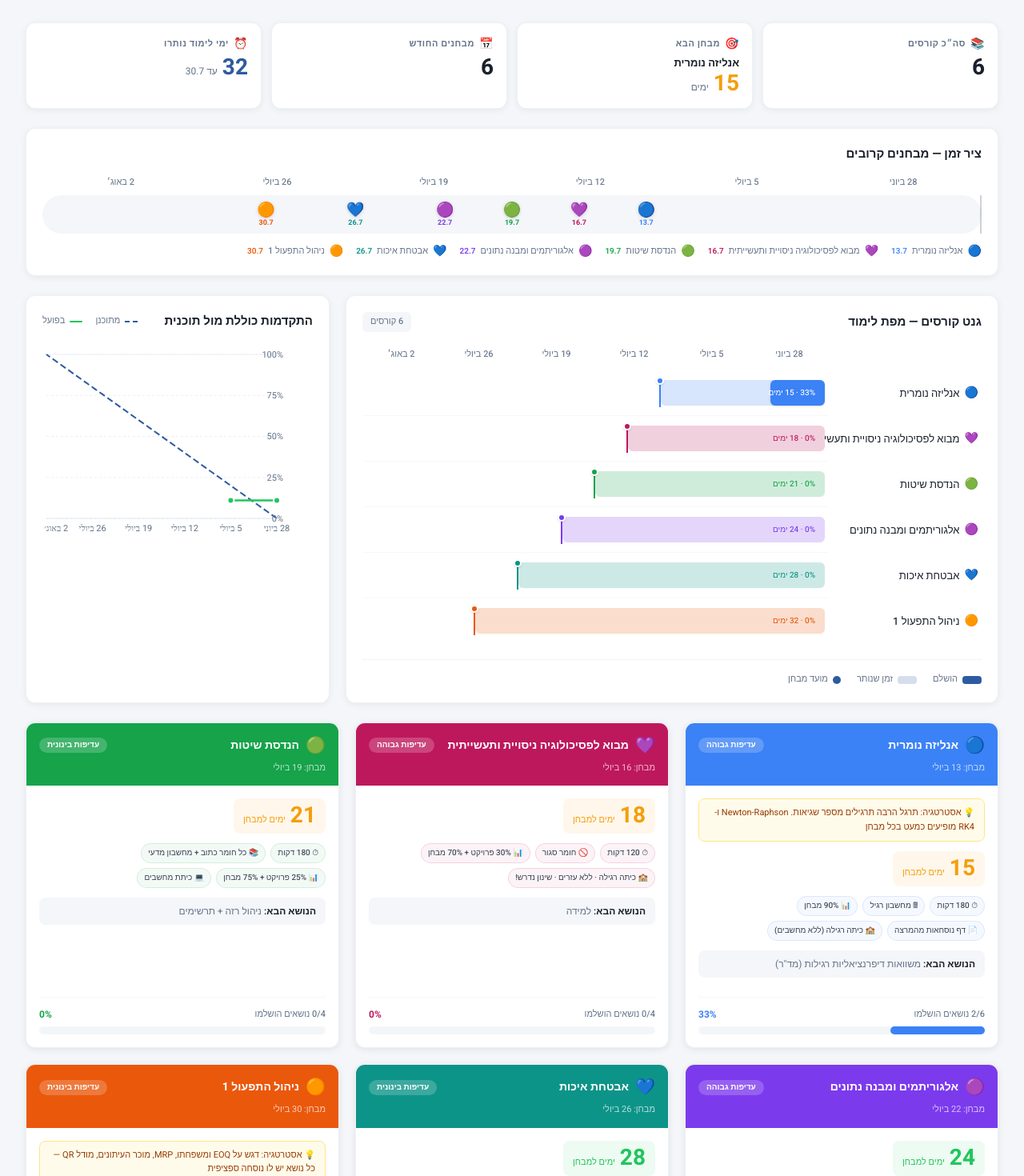
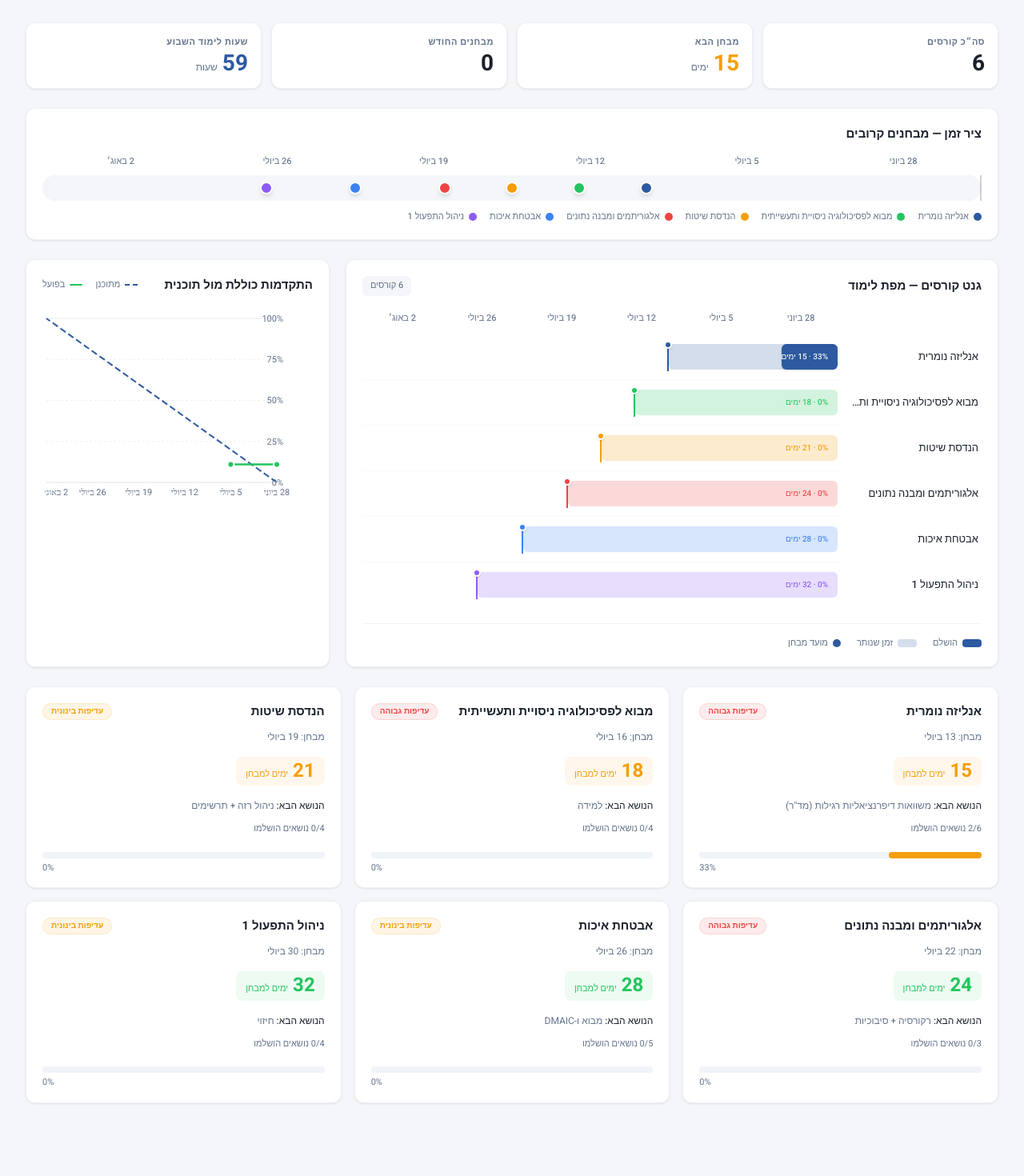
Before and after one commit to mrdz462zsr-cmd/exam-ready, a React (Vite) app: page / in a window 1280 px wide. Shown: the part 120-1590 px from the top of the page at 80% size. After the commit the page ends 1531 px from the top, so only its background shows below. Built offline with nearby package versions, Linux system fonts and the light colour scheme; the HTML template or start-up script is replaced by a standard one.

Commit message:
Revert "Visual redesign: colored course cards with full exam details"
This reverts commit ab9aa49f74cc47ab81fbe0655d4829547403b7f2.

```diff
--- a/src/components/CoursesOverview.jsx
+++ b/src/components/CoursesOverview.jsx
@@ -3,55 +3,6 @@ import {
   LineChart, Line, XAxis, YAxis, CartesianGrid, Tooltip,
   ResponsiveContainer, ReferenceLine,
 } from 'recharts';
-
-const COURSE_META = {
-  'course-1': {
-    color: '#3B82F6',
-    emoji: '🔵',
-    details: ['⏱ 180 דקות', '🖩 מחשבון רגיל', '📊 90% מבחן', '📄 דף נוסחאות מהמרצה', '🏫 כיתה רגילה (ללא מחשבים)'],
-    strategy: '💡 אסטרטגיה: תרגל הרבה תרגילים מספר שגיאות. Newton-Raphson ו-RK4 מופיעים כמעט בכל מבחן',
-  },
-  'course-2': {
-    color: '#BE185D',
-    emoji: '💜',
-    details: ['⏱ 120 דקות', '🚫 חומר סגור', '📊 30% פרויקט + 70% מבחן', '🏫 כיתה רגילה · ללא עזרים · שינון נדרש!'],
-  },
-  'course-3': {
-    color: '#16A34A',
-    emoji: '🟢',
-    details: ['⏱ 180 דקות', '📚 כל חומר כתוב + מחשבון מדעי', '📊 25% פרויקט + 75% מבחן', '💻 כיתת מחשבים'],
-  },
-  'course-4': {
-    color: '#7C3AED',
-    emoji: '🟣',
-    details: ['⏱ 180 דקות', '✏️ 2 דפי A4 דו״צ כתיבה עצמית', '📊 10% תרגילים + 90% מבחן', '💻 כיתת מחשבים'],
-  },
-  'course-5': {
-    color: '#0D9488',
-    emoji: '💙',
-    details: ['⏱ 180 דקות', '📝 6 דפים דו״צ כתיבה עצמית', '📊 10% תרגילים + 90% מבחן', '❌ לא כולל טבלאות גנריות'],
-  },
-  'course-6': {
-    color: '#EA580C',
-    emoji: '🟠',
-    details: ['⏱ 180 דקות', '📚 כל חומר כתוב ומודפס', '📊 20% פרויקט + 80% מבחן', '🏫 כיתה רגילה'],
-    strategy: '💡 אסטרטגיה: דגש על EOQ ומשפחתו, MRP, מוכר העיתונים, מודל QR — כל נושא יש לו נוסחה ספציפית',
-  },
-};
-
-const DEFAULT_META = { color: '#6B7280', emoji: '📘', details: [] };
-
-function getCourseMeta(course) {
-  if (COURSE_META[course.id]) return COURSE_META[course.id];
-  const name = course.courseName;
-  if (name.includes('נומרית')) return COURSE_META['course-1'];
-  if (name.includes('פסיכולוגיה')) return COURSE_META['course-2'];
-  if (name.includes('שיטות')) return COURSE_META['course-3'];
-  if (name.includes('אלגוריתמים')) return COURSE_META['course-4'];
-  if (name.includes('איכות')) return COURSE_META['course-5'];
-  if (name.includes('תפעול')) return COURSE_META['course-6'];
-  return DEFAULT_META;
-}
 
 const PRIORITY_STYLES = {
   high: { label: 'עדיפות גבוהה', className: 'bg-red/10 text-red border border-red/15' },
@@ -77,17 +28,39 @@ function getCompletionPct(topics) {
   return Math.round((topics.filter(t => t.status === 'completed').length / topics.length) * 100);
 }
 
-function KPISummaryCard({ title, emoji, children }) {
+function getPlannedHoursThisWeek(courses) {
+  return courses.reduce((sum, c) => {
+    const daysLeft = getDaysLeft(c.examDate);
+    if (daysLeft <= 0) return sum;
+    const completedHours = c.topics.filter(t => t.status === 'completed').reduce((s, t) => s + t.estimatedHours, 0);
+    const totalHours = c.topics.reduce((s, t) => s + t.estimatedHours, 0);
+    const remainingHours = totalHours - completedHours;
+    const weeksLeft = Math.max(1, Math.ceil(daysLeft / 7));
+    return sum + Math.round(remainingHours / weeksLeft);
+  }, 0);
+}
+
+function getExamsThisMonth(courses) {
+  const now = new Date();
+  const endOfMonth = new Date(now.getFullYear(), now.getMonth() + 1, 0);
+  endOfMonth.setHours(23, 59, 59);
+  return courses.filter(c => {
+    const exam = new Date(c.examDate);
+    return exam >= now && exam <= endOfMonth;
+  }).length;
+}
+
+function KPISummaryCard({ title, children }) {
   return (
-    <div className="bg-white rounded-xl shadow-[0_2px_8px_rgba(0,0,0,0.06)] border border-grey-border/60 p-4 flex flex-col gap-1.5 min-w-[140px] hover:shadow-md transition-shadow duration-200">
-      <p className="text-[11px] uppercase tracking-wider text-text-muted font-semibold flex items-center gap-1.5">
-        {emoji && <span className="text-sm">{emoji}</span>}
-        {title}
-      </p>
+    <div className="bg-white rounded-xl shadow-[0_1px_3px_rgba(0,0,0,0.06),0_1px_2px_rgba(0,0,0,0.04)] border border-grey-border/60 p-4 flex flex-col gap-1 min-w-[140px]">
+      <p className="text-[11px] uppercase tracking-wider text-text-muted font-semibold">{title}</p>
       {children}
     </div>
   );
 }
+
+// Course color palette
+const COURSE_COLORS = ['#2D5AA0', '#22C55E', '#F59E0B', '#EF4444', '#3B82F6', '#8B5CF6'];
 
 function OverallProgressChart({ courses }) {
   const { data, actualLineColor } = useMemo(() => {
@@ -123,7 +96,7 @@ function OverallProgressChart({ courses }) {
   }, [courses]);
 
   return (
-    <div className="bg-white rounded-xl shadow-[0_2px_8px_rgba(0,0,0,0.06)] border border-grey-border/60 p-5">
+    <div className="bg-white rounded-xl shadow-[0_1px_3px_rgba(0,0,0,0.06),0_1px_2px_rgba(0,0,0,0.04)] border border-grey-border/60 p-5">
       <div className="flex items-center justify-between mb-5">
         <h3 className="text-[15px] font-bold text-text-primary">התקדמות כוללת מול תוכנית</h3>
         <div className="flex items-center gap-4">
@@ -188,13 +161,13 @@ function CoursesGantt({ courses, onSelectCourse }) {
       labels.push(weekStart.toLocaleDateString('he-IL', { day: 'numeric', month: 'short', timeZone: 'Asia/Jerusalem' }));
     }
 
-    const rows = courses.map((c) => {
-      const meta = getCourseMeta(c);
+    const rows = courses.map((c, idx) => {
       const exam = new Date(c.examDate);
       exam.setHours(0, 0, 0, 0);
       const daysToExam = Math.max(0, Math.floor((exam - today) / 86400000));
       const completedPct = getCompletionPct(c.topics);
       const barWidthPct = Math.min(100, (daysToExam / (tw * 7)) * 100);
+      const color = COURSE_COLORS[idx % COURSE_COLORS.length];
 
       let status = 'upcoming';
       if (completedPct === 100) status = 'completed';
@@ -204,11 +177,10 @@ function CoursesGantt({ courses, onSelectCourse }) {
       return {
         id: c.id,
         name: c.courseName,
-        emoji: meta.emoji,
         daysLeft: daysToExam,
         completedPct,
         barWidthPct,
-        color: meta.color,
+        color,
         status,
         examDate: c.examDate,
       };
@@ -225,7 +197,7 @@ function CoursesGantt({ courses, onSelectCourse }) {
   };
 
   return (
-    <div className="bg-white rounded-xl shadow-[0_2px_8px_rgba(0,0,0,0.06)] border border-grey-border/60 p-5">
+    <div className="bg-white rounded-xl shadow-[0_1px_3px_rgba(0,0,0,0.06),0_1px_2px_rgba(0,0,0,0.04)] border border-grey-border/60 p-5">
       <div className="flex items-center justify-between mb-5">
         <h3 className="text-[15px] font-bold text-text-primary">גנט קורסים — מפת לימוד</h3>
         <span className="text-[11px] text-text-muted bg-grey-bg px-2.5 py-1 rounded-md font-medium">
@@ -235,7 +207,8 @@ function CoursesGantt({ courses, onSelectCourse }) {
 
       <div className="overflow-x-auto">
         <div className="min-w-[500px]">
-          <div className="flex items-center mb-3 mr-48">
+          {/* Week headers */}
+          <div className="flex items-center mb-3 mr-44">
             {weekLabels.map((label, i) => (
               <div key={i} className="flex-1 text-center text-[11px] font-medium text-text-muted">
                 {label}
@@ -243,17 +216,18 @@ function CoursesGantt({ courses, onSelectCourse }) {
             ))}
           </div>
 
+          {/* Course rows */}
           {courseRows.map((row, idx) => (
             <div key={row.id}>
               <div
                 className="flex items-center cursor-pointer rounded-lg py-2.5 px-1 hover:bg-grey-bg/50 transition-colors"
                 onClick={() => onSelectCourse(row.id)}
               >
-                <span className="w-48 text-[13px] text-text-primary truncate shrink-0 pl-3 font-medium flex items-center gap-1.5">
-                  <span className="text-sm">{row.emoji}</span>
+                <span className="w-44 text-[13px] text-text-primary truncate shrink-0 pl-3 font-medium">
                   {row.name}
                 </span>
                 <div className="flex-1 relative h-9">
+                  {/* Full bar (time until exam) */}
                   <div
                     className={`absolute top-0.5 h-8 rounded-md transition-all duration-300 shadow-sm ${STATUS_BAR_CLASSES[row.status]}`}
                     style={{
@@ -263,6 +237,7 @@ function CoursesGantt({ courses, onSelectCourse }) {
                       opacity: 0.2,
                     }}
                   />
+                  {/* Completed portion */}
                   <div
                     className="absolute top-0.5 h-8 rounded-md transition-all duration-500 shadow-sm"
                     style={{
@@ -271,9 +246,11 @@ function CoursesGantt({ courses, onSelectCourse }) {
                       backgroundColor: row.color,
                     }}
                   />
+                  {/* Label */}
                   <span className="absolute top-0.5 h-8 flex items-center px-2 text-[10px] font-medium" style={{ right: '4px', color: row.completedPct > 30 ? '#fff' : row.color }}>
                     {row.completedPct}% · {row.daysLeft} ימים
                   </span>
+                  {/* Exam marker */}
                   <div
                     className="absolute top-0 h-9 w-0.5"
                     style={{ right: `${row.barWidthPct}%`, backgroundColor: row.color }}
@@ -282,12 +259,13 @@ function CoursesGantt({ courses, onSelectCourse }) {
                   </div>
                 </div>
               </div>
-              {idx < courseRows.length - 1 && <div className="mr-48 border-b border-grey-border/30" />}
+              {idx < courseRows.length - 1 && <div className="mr-44 border-b border-grey-border/30" />}
             </div>
           ))}
         </div>
       </div>
 
+      {/* Legend */}
       <div className="flex flex-wrap gap-5 mt-5 pt-4 border-t border-grey-border/50">
         <div className="flex items-center gap-1.5">
           <span className="w-6 h-2.5 rounded-sm bg-navy-light" />
@@ -316,23 +294,10 @@ export default function CoursesOverview({ courses, onSelectCourse, onAddCourse,
   }, [courses]);
 
   const closestDays = closestExam ? getDaysLeft(closestExam.examDate) : 0;
-  const closestMeta = closestExam ? getCourseMeta(closestExam) : null;
+  const examsThisMonth = useMemo(() => getExamsThisMonth(courses), [courses]);
+  const plannedHours = useMemo(() => getPlannedHoursThisWeek(courses), [courses]);
 
-  const upcomingExams = useMemo(() => courses.filter(c => getDaysLeft(c.examDate) > 0).length, [courses]);
-
-  const lastExamInfo = useMemo(() => {
-    if (courses.length === 0) return { daysLeft: 0, dateLabel: '' };
-    const lastExam = courses.reduce((max, c) => {
-      const d = new Date(c.examDate);
-      return d > new Date(max.examDate) ? c : max;
-    });
-    const d = new Date(lastExam.examDate);
-    return {
-      daysLeft: getDaysLeft(lastExam.examDate),
-      dateLabel: `${d.getDate()}.${d.getMonth() + 1}`,
-    };
-  }, [courses]);
-
+  // Timeline: compute week range across all courses
   const timeline = useMemo(() => {
     if (courses.length === 0) return { weeks: [], courseMarkers: [] };
 
@@ -353,23 +318,20 @@ export default function CoursesOverview({ courses, onSelectCourse, onAddCourse,
       weekStart.setDate(weekStart.getDate() + i * 7);
       weeks.push({
         label: weekStart.toLocaleDateString('he-IL', { day: 'numeric', month: 'short', timeZone: 'Asia/Jerusalem' }),
+        start: weekStart,
       });
     }
 
-    const courseMarkers = courses.map((c) => {
-      const meta = getCourseMeta(c);
+    const courseMarkers = courses.map((c, idx) => {
       const exam = new Date(c.examDate);
       exam.setHours(0, 0, 0, 0);
       const dayOffset = Math.max(0, Math.floor((exam - today) / 86400000));
       const pct = Math.min(100, (dayOffset / (totalWeeks * 7)) * 100);
-      const examDay = exam.getDate();
-      const examMonth = exam.getMonth() + 1;
       return {
         courseName: c.courseName,
-        emoji: meta.emoji,
-        dateLabel: `${examDay}.${examMonth}`,
+        examDate: c.examDate,
         pct,
-        color: meta.color,
+        color: COURSE_COLORS[idx % COURSE_COLORS.length],
         daysLeft: getDaysLeft(c.examDate),
       };
     });
@@ -413,40 +375,34 @@ export default function CoursesOverview({ courses, onSelectCourse, onAddCourse,
       </header>
 
       <div className="p-4 md:p-6 lg:p-8 space-y-6">
-        {/* Global KPI Bar */}
+        {/* KPI Summary Row */}
         <div className="grid grid-cols-2 md:grid-cols-4 gap-3">
-          <KPISummaryCard title="סה״כ קורסים" emoji="📚">
+          <KPISummaryCard title="סה״כ קורסים">
             <p className="text-[28px] font-bold text-text-primary leading-none">{courses.length}</p>
           </KPISummaryCard>
-          <KPISummaryCard title="מבחן הבא" emoji="🎯">
-            {closestExam ? (
-              <div>
-                <p className="text-[13px] font-semibold text-text-primary leading-tight truncate">{closestExam.courseName}</p>
-                <div className="flex items-baseline gap-1.5 mt-1">
+          <KPISummaryCard title="מבחן הבא">
+            <div className="flex items-baseline gap-1.5">
               <p className={`text-[28px] font-bold leading-none ${closestDaysColor}`}>{closestDays}</p>
               <span className="text-text-muted text-xs">ימים</span>
             </div>
-              </div>
-            ) : (
-              <p className="text-text-muted text-sm">אין מבחנים</p>
-            )}
           </KPISummaryCard>
-          <KPISummaryCard title="מבחנים החודש" emoji="📅">
-            <p className="text-[28px] font-bold text-text-primary leading-none">{upcomingExams}</p>
+          <KPISummaryCard title="מבחנים החודש">
+            <p className="text-[28px] font-bold text-text-primary leading-none">{examsThisMonth}</p>
           </KPISummaryCard>
-          <KPISummaryCard title="ימי לימוד נותרו" emoji="⏰">
+          <KPISummaryCard title="שעות לימוד השבוע">
             <div className="flex items-baseline gap-1.5">
-              <p className="text-[28px] font-bold text-navy-light leading-none">{lastExamInfo.daysLeft}</p>
-              <span className="text-text-muted text-xs">עד {lastExamInfo.dateLabel}</span>
+              <p className="text-[28px] font-bold text-navy-light leading-none">{plannedHours}</p>
+              <span className="text-text-muted text-xs">שעות</span>
             </div>
           </KPISummaryCard>
         </div>
 
-        {/* Timeline Bar */}
+        {/* Weekly Timeline */}
         {timeline.weeks.length > 0 && (
-          <div className="bg-white rounded-xl shadow-[0_2px_8px_rgba(0,0,0,0.06)] border border-grey-border/60 p-5">
+          <div className="bg-white rounded-xl shadow-[0_1px_3px_rgba(0,0,0,0.06),0_1px_2px_rgba(0,0,0,0.04)] border border-grey-border/60 p-5">
             <h3 className="text-[15px] font-bold text-text-primary mb-4">ציר זמן — מבחנים קרובים</h3>
             <div className="relative">
+              {/* Week labels */}
               <div className="flex mb-2">
                 {timeline.weeks.map((w, i) => (
                   <div key={i} className="flex-1 text-center text-[11px] text-text-muted font-medium">
@@ -454,31 +410,31 @@ export default function CoursesOverview({ courses, onSelectCourse, onAddCourse,
                   </div>
                 ))}
               </div>
-              <div className="relative h-12 bg-grey-bg rounded-full">
+              {/* Track */}
+              <div className="relative h-8 bg-grey-bg rounded-full">
+                {/* Today marker */}
                 <div className="absolute top-0 right-0 w-0.5 h-full bg-navy-dark/20" />
+                {/* Exam markers */}
                 {timeline.courseMarkers.map((m, i) => (
                   <div
                     key={i}
-                    className="absolute top-0 h-full flex flex-col items-center justify-center"
+                    className="absolute top-0 h-full flex items-center"
                     style={{ right: `${m.pct}%`, transform: 'translateX(50%)' }}
                     title={`${m.courseName} — ${m.daysLeft} ימים`}
                   >
-                    <span className="text-lg leading-none cursor-pointer drop-shadow-sm">{m.emoji}</span>
-                    <span
-                      className="text-[9px] font-bold mt-0.5 leading-none"
-                      style={{ color: m.color }}
-                    >
-                      {m.dateLabel}
-                    </span>
+                    <div
+                      className="w-4 h-4 rounded-full border-2 border-white shadow-md cursor-pointer"
+                      style={{ backgroundColor: m.color }}
+                    />
                   </div>
                 ))}
               </div>
+              {/* Legend */}
               <div className="flex flex-wrap gap-4 mt-3">
                 {timeline.courseMarkers.map((m, i) => (
                   <div key={i} className="flex items-center gap-1.5">
-                    <span className="text-sm">{m.emoji}</span>
+                    <span className="w-2.5 h-2.5 rounded-full" style={{ backgroundColor: m.color }} />
                     <span className="text-[11px] text-text-muted font-medium">{m.courseName}</span>
-                    <span className="text-[10px] font-semibold" style={{ color: m.color }}>{m.dateLabel}</span>
                   </div>
                 ))}
               </div>
@@ -493,100 +449,65 @@ export default function CoursesOverview({ courses, onSelectCourse, onAddCourse,
         </div>
 
         {/* Course Cards */}
-        <div className="grid grid-cols-1 md:grid-cols-2 lg:grid-cols-3 gap-5">
-          {courses.map((course) => {
-            const meta = getCourseMeta(course);
+        <div className="grid grid-cols-1 md:grid-cols-2 lg:grid-cols-3 gap-4">
+          {courses.map((course, idx) => {
             const daysLeft = getDaysLeft(course.examDate);
             const daysColor = daysLeft <= 14 ? 'text-red' : daysLeft <= 21 ? 'text-orange' : 'text-green';
             const daysBg = daysLeft <= 14 ? 'bg-red/8' : daysLeft <= 21 ? 'bg-orange/8' : 'bg-green/8';
             const completionPct = getCompletionPct(course.topics);
             const nextTopic = getNextTopic(course.topics);
             const priority = PRIORITY_STYLES[course.priority || 'medium'];
-            const completed = course.topics.filter(t => t.status === 'completed').length;
+            const barColor = daysLeft <= 14 ? 'bg-red' : daysLeft <= 21 ? 'bg-orange' : 'bg-navy-light';
 
             return (
               <div
                 key={course.id}
                 onClick={() => onSelectCourse(course.id)}
-                className="bg-white rounded-xl overflow-hidden shadow-[0_2px_8px_rgba(0,0,0,0.08)] border border-grey-border/60 cursor-pointer hover:shadow-[0_12px_30px_rgba(0,0,0,0.15)] hover:scale-105 hover:z-10 transition-all duration-200 ease-out flex flex-col relative"
+                className="bg-white rounded-xl shadow-[0_1px_3px_rgba(0,0,0,0.06),0_1px_2px_rgba(0,0,0,0.04)] border border-grey-border/60 cursor-pointer hover:shadow-md hover:border-navy-light/30 transition-all duration-200 flex flex-col"
               >
-                {/* Colored header banner */}
-                <div className="px-4 py-3.5" style={{ backgroundColor: meta.color }}>
-                  <div className="flex items-center justify-between gap-2">
-                    <div className="flex items-center gap-2 min-w-0">
-                      <span className="text-xl shrink-0">{meta.emoji}</span>
-                      <h3 className="text-[14px] font-bold text-white leading-snug truncate">{course.courseName}</h3>
-                    </div>
-                    <span className="shrink-0 px-2.5 py-0.5 rounded-full text-[10px] font-semibold bg-white/20 text-white backdrop-blur-sm">
+                <div className="p-5 flex-1">
+                  {/* Top row: name + priority badge */}
+                  <div className="flex items-start justify-between gap-3 mb-3">
+                    <h3 className="text-[15px] font-bold text-text-primary leading-snug">{course.courseName}</h3>
+                    <span className={`shrink-0 px-2.5 py-0.5 rounded-full text-[10px] font-semibold ${priority.className}`}>
                       {priority.label}
                     </span>
                   </div>
-                  <p className="text-white/70 text-[11px] mt-1.5">
+
+                  {/* Exam date */}
+                  <p className="text-[12px] text-text-muted mb-4">
                     מבחן: {new Date(course.examDate).toLocaleDateString('he-IL', { day: 'numeric', month: 'long', timeZone: 'Asia/Jerusalem' })}
                   </p>
-                </div>
-
-                {/* Card body */}
-                <div className="p-4 flex-1 flex flex-col">
-                  {/* Strategy tip */}
-                  {meta.strategy && (
-                    <div className="bg-amber-50 border border-amber-200 rounded-lg px-3 py-2 mb-3 text-[11px] text-amber-800 leading-relaxed">
-                      {meta.strategy}
-                    </div>
-                  )}
 
                   {/* Days remaining badge */}
-                  <div className={`inline-flex items-baseline gap-1.5 px-3 py-2 rounded-lg ${daysBg} mb-3 self-start`}>
-                    <span className={`text-[28px] font-bold leading-none ${daysColor}`}>{daysLeft}</span>
+                  <div className={`inline-flex items-baseline gap-1.5 px-3 py-1.5 rounded-lg ${daysBg} mb-4`}>
+                    <span className={`text-[24px] font-bold leading-none ${daysColor}`}>{daysLeft}</span>
                     <span className={`text-[11px] font-medium ${daysColor}`}>ימים למבחן</span>
-                  </div>
-
-                  {/* Detail pills */}
-                  <div className="flex flex-wrap gap-1.5 mb-3">
-                    {meta.details.map((detail, i) => (
-                      <span
-                        key={i}
-                        className="inline-flex items-center px-2 py-1 rounded-full text-[10px] font-medium border"
-                        style={{
-                          backgroundColor: `${meta.color}0D`,
-                          borderColor: `${meta.color}25`,
-                          color: '#374151',
-                        }}
-                      >
-                        {detail}
-                      </span>
-                    ))}
                   </div>
 
                   {/* Next topic */}
                   {nextTopic && (
-                    <div className="bg-grey-bg rounded-lg px-3 py-2 mb-3">
-                      <p className="text-[12px] text-text-muted">
-                        <span className="text-text-primary font-semibold">הנושא הבא: </span>
+                    <p className="text-[12px] text-text-muted mb-1">
+                      <span className="text-text-primary font-medium">הנושא הבא: </span>
                       {nextTopic.name}
                     </p>
-                    </div>
                   )}
 
-                  <div className="flex-1" />
+                  {/* Topics progress label */}
+                  <p className="text-[11px] text-text-muted mt-3">
+                    {course.topics.filter(t => t.status === 'completed').length}/{course.topics.length} נושאים הושלמו
+                  </p>
+                </div>
 
-                  {/* Progress bar */}
-                  <div className="mt-3 pt-3 border-t border-grey-border/40">
-                    <div className="flex items-center justify-between mb-1.5">
-                      <span className="text-[11px] text-text-muted font-medium">
-                        {completed}/{course.topics.length} נושאים הושלמו
-                      </span>
-                      <span className="text-[12px] font-bold" style={{ color: meta.color }}>
-                        {completionPct}%
-                      </span>
-                    </div>
-                    <div className="w-full bg-grey-border/40 rounded-full h-2.5">
+                {/* Progress bar at bottom */}
+                <div className="px-5 pb-4">
+                  <div className="w-full bg-grey-border/50 rounded-full h-2">
                     <div
-                        className="h-2.5 rounded-full transition-all duration-500 ease-out"
-                        style={{ width: `${completionPct}%`, backgroundColor: meta.color }}
+                      className={`${barColor} h-2 rounded-full transition-all duration-500 ease-out`}
+                      style={{ width: `${completionPct}%` }}
                     />
                   </div>
-                  </div>
+                  <p className="text-[11px] text-text-muted mt-1 text-left">{completionPct}%</p>
                 </div>
               </div>
             );
```
Lines whose indentation alone changed are shown as unchanged.
